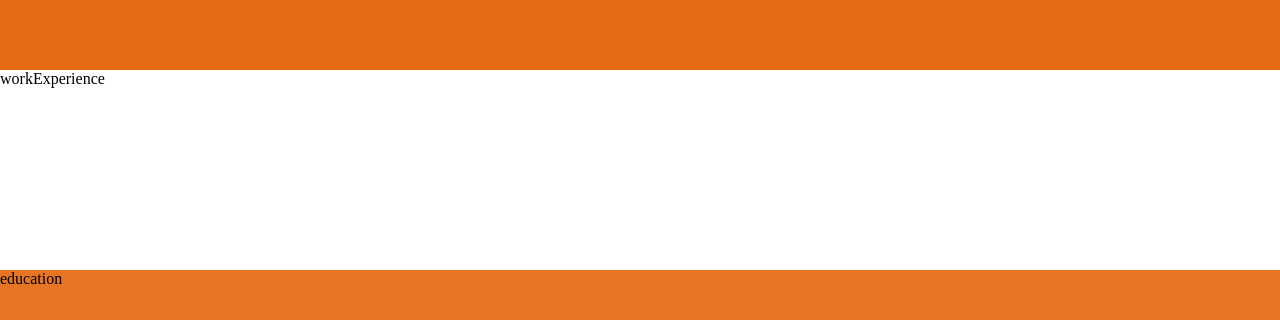
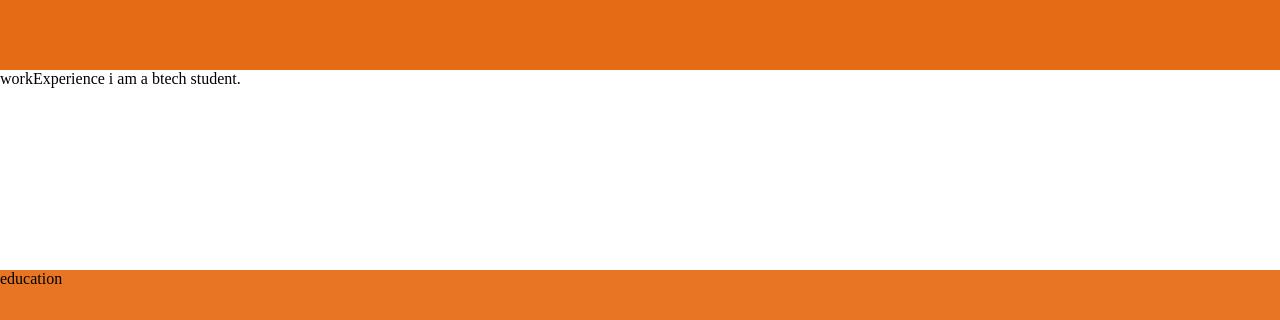
Before and after one commit to PiyushKannaujiya/My-portpolio, a plain HTML site: page index.html in a window 1280 px wide. Shown: the part 1432-1752 px from the top of the page. Drawn offline with Linux system fonts and the light colour scheme.

Commit message:
little update in workexperience

```diff
--- a/index.html
+++ b/index.html
@@ -41,7 +41,7 @@ I like learning by building projects and continuously working on improving my te
 </div>
 </div>
          <div class="workExperience">
-            workExperience
+            workExperience i am a btech student.
         </div>
 
 
```
